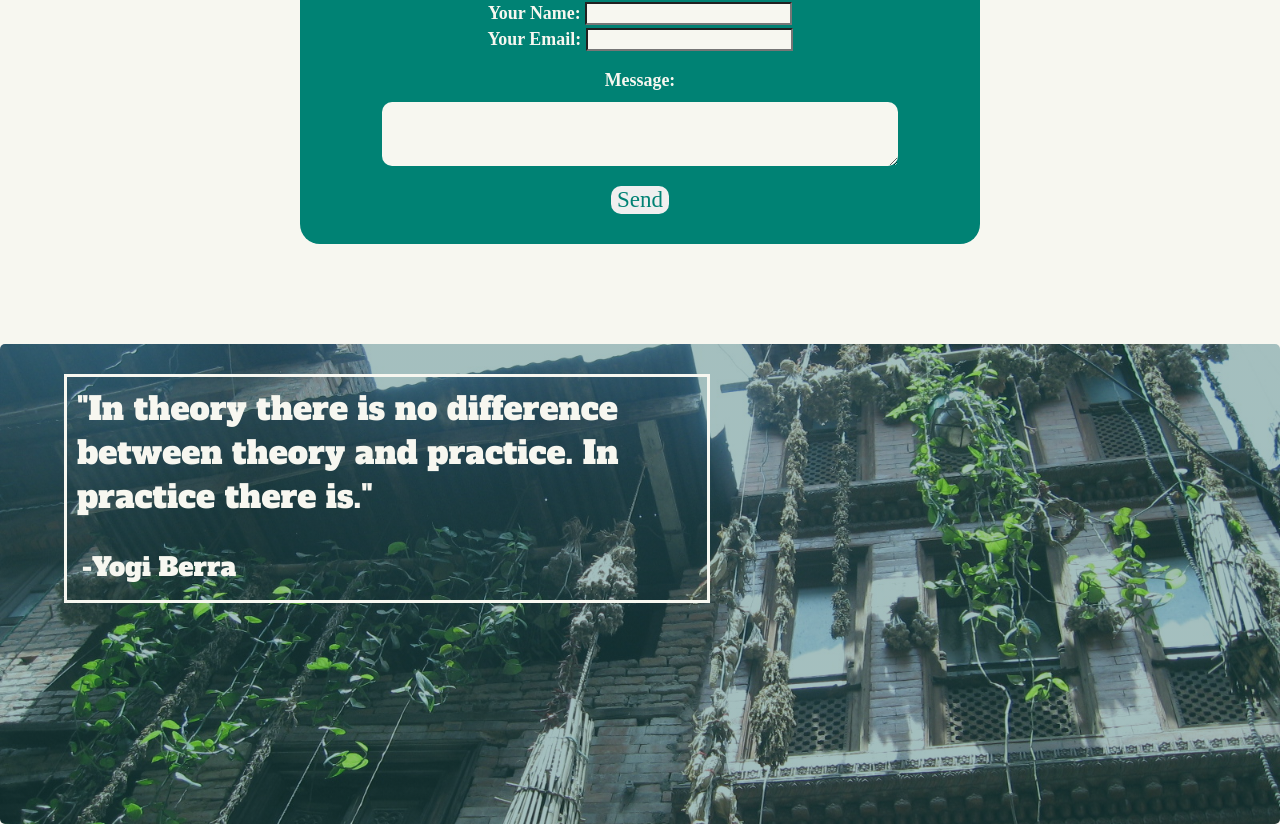
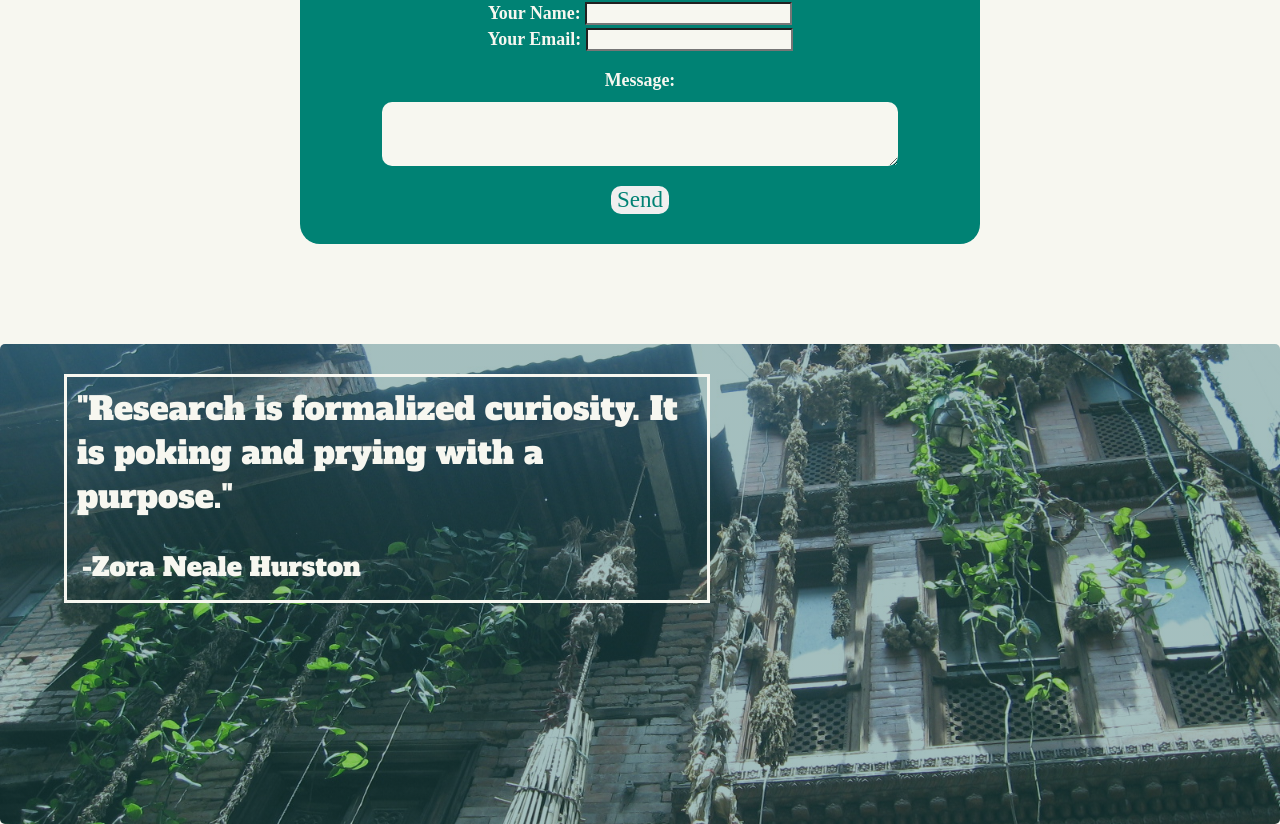
Before and after one commit to emilyjennings/elyse-portfolio, a React (Create React App) app: page /contact in a window 1280 px wide. Shown: the part 366-1190 px from the top of the page. Built offline with nearby package versions, Linux system fonts and the light colour scheme.

Commit message:
some styling

```diff
--- a/src/components/Contact.js
+++ b/src/components/Contact.js
@@ -33,8 +33,8 @@ export default class Contact extends Component {
   }
 
   changeFooter = () => {
-    $('.quote').text('"In theory there is no difference between theory and practice. In practice there is."')
-    $('.author').text('-Yogi Berra')
+    $('.quote').text('"Research is formalized curiosity. It is poking and prying with a purpose."')
+    $('.author').text('-Zora Neale Hurston')
   }
 
   componentDidMount(){
--- a/src/containers/Home.js
+++ b/src/containers/Home.js
@@ -25,9 +25,6 @@ changeHeader = () => {
 changeFooter = () => {
   $('.quote').text('"In theory there is no difference between theory and practice. In practice there is."')
   $('.author').text('-Yogi Berra')
-  $('.footer-img').css(
-    'background-image', 'url("../src/components/img/attachments/Nepal 2009 638.JPG")'
-  )
 }
 
 
```
